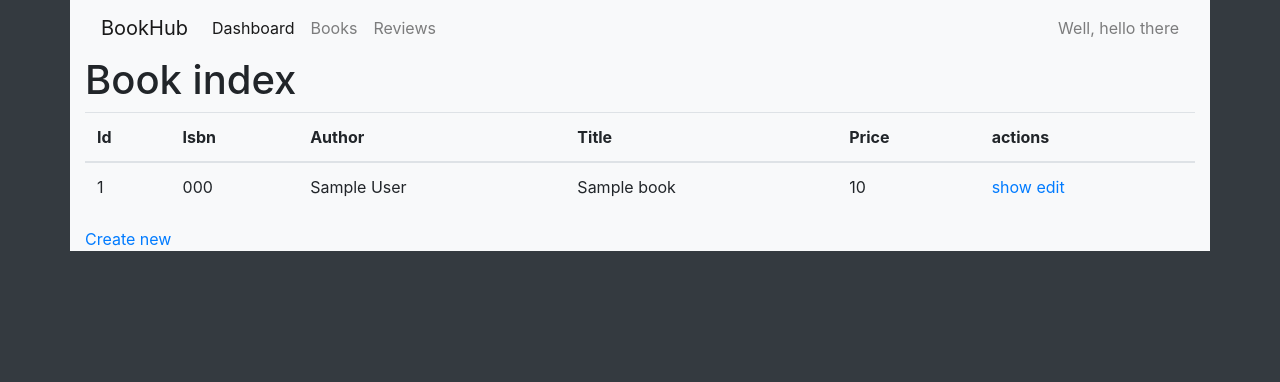
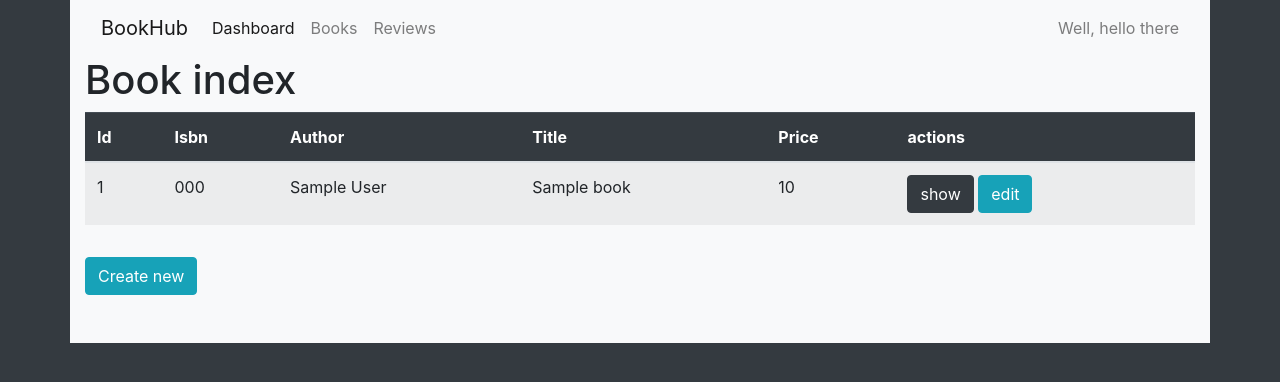
Before and after one commit to mdeboertje/Booklist, a Symfony app: template templates/book/index.html.twig in a window 1280 px wide. Shown: the top 382 px of the page. Run offline with Twig, Linux system fonts and the light colour scheme; the template is opened without the code that fills it: most values are stand-ins (such as "Sample title", 1, 10 or a date in 2020); some libraries are stand-ins or nearby versions.

Commit message:
Added better styling for the forms and tables.

```diff
--- a/templates/book/_form.html.twig
+++ b/templates/book/_form.html.twig
@@ -1,4 +1,4 @@
 {{ form_start(form) }}
     {{ form_widget(form) }}
-    <button class="btn">{{ button_label|default('Save') }}</button>
+    <button class="btn btn-primary">{{ button_label|default('Save') }}</button>
 {{ form_end(form) }}
--- a/templates/book/index.html.twig
+++ b/templates/book/index.html.twig
@@ -5,8 +5,10 @@
 {% block body %}
     <h1>Book index</h1>
 
-    <table class="table">
-        <thead class="">
+    <div class="row">
+        <div class="col-xl">
+            <table class="table table-striped">
+                <thead class="table-dark">
                 <tr>
                     <th>Id</th>
                     <th>Isbn</th>
@@ -25,8 +27,8 @@
                         <td>{{ book.title }}</td>
                         <td>{{ book.price }}</td>
                         <td>
-                    <a href="{{ path('book_show', {'id': book.id}) }}">show</a>
-                    <a href="{{ path('book_edit', {'id': book.id}) }}">edit</a>
+                            <a class="btn btn-dark" href="{{ path('book_show', {'id': book.id}) }}">show</a>
+                            <a class="btn btn-info" href="{{ path('book_edit', {'id': book.id}) }}">edit</a>
                         </td>
                     </tr>
                 {% else %}
@@ -36,6 +38,12 @@
                 {% endfor %}
                 </tbody>
             </table>
+        </div>
+    </div>
 
-    <a href="{{ path('book_new') }}">Create new</a>
-{% endblock %}
+    <div class="row">
+    <div class="col-xl">
+        <a class="btn btn-info mb-5 mt-3 " href="{{ path('book_new') }}">Create new</a>
+    </div>
+
+    </div>{% endblock %}
--- a/templates/book/new.html.twig
+++ b/templates/book/new.html.twig
@@ -7,5 +7,5 @@
 
     {{ include('book/_form.html.twig') }}
 
-    <a href="{{ path('book_index') }}">back to list</a>
+    <a class="btn btn-primary mt-3 mb-5" href="{{ path('book_index') }}">Back</a>
 {% endblock %}
--- a/templates/review/new.html.twig
+++ b/templates/review/new.html.twig
@@ -11,5 +11,5 @@
 
     {{ include('review/_form.html.twig') }}
 
-    <a class="btn btn-primary mt-3" href="{{ path('review_index') }}">back to list</a>
+    <a class="btn btn-primary mt-3 mb-5" href="{{ path('review_index') }}">Back</a>
 {% endblock %}
```
Also changed, not shown: templates/dashboard/index.html.twig (+9 -10 lines), templates/review/index.html.twig (+15 -6 lines). Lines whose indentation alone changed are shown as unchanged.
